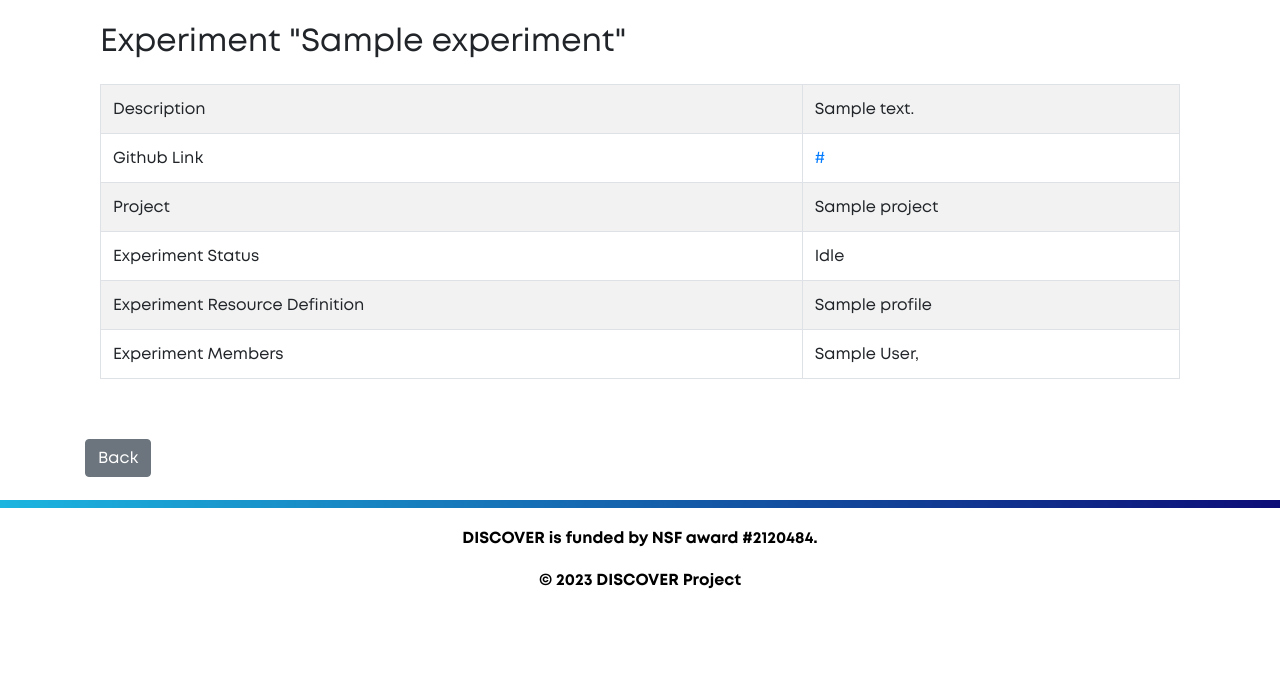
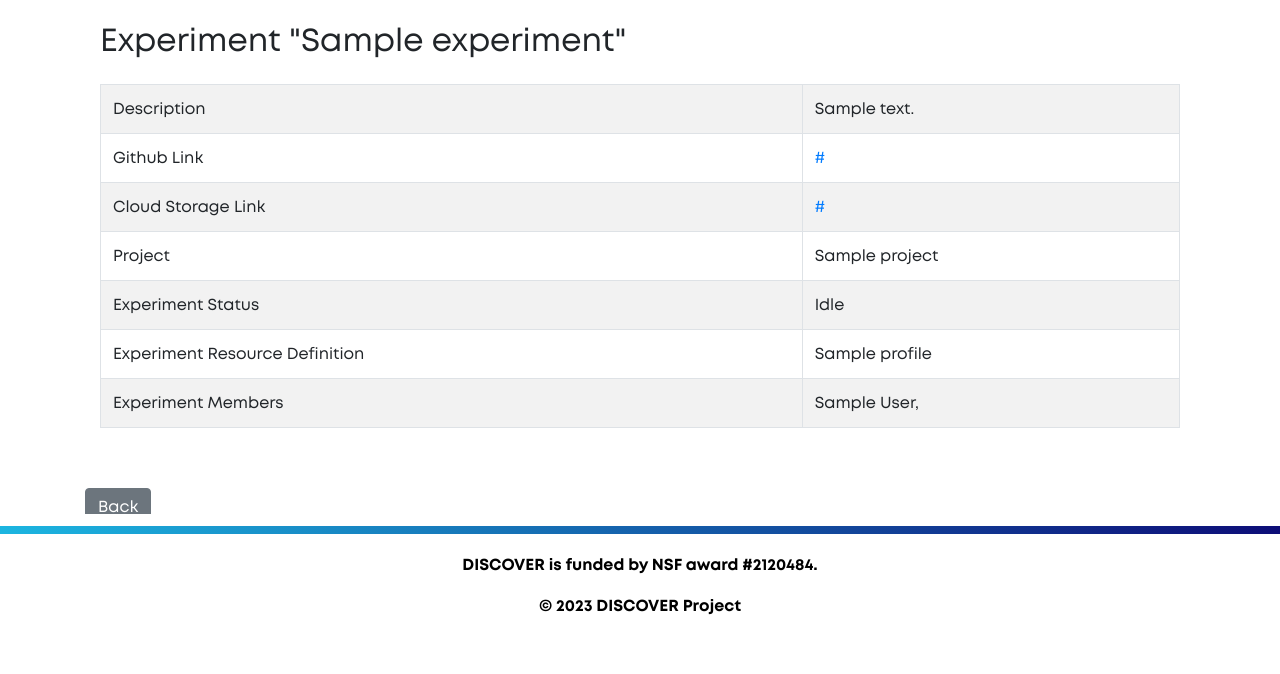
Before and after one commit to DiscoverCCRI/portal_v1, a Django app: page /projects/00000000-0000-0000-0000-000000000001/initiate in a window 1280 px wide. Shown: the part 152-826 px from the top of the page. Before the commit the page ends 741 px from the top, so only its background shows below. Run offline with Django 3.2, Linux system fonts and the light colour scheme; a user stored in the database is signed in; tables that the repository leaves empty hold one stand-in row (values such as "Sample post"); parts of the project's set-up code (start-up, migrations or seed data) failed here and were passed over; some libraries are stand-ins or nearby versions.

Commit message:
Github and cloud storage links

```diff
--- a/experiments/experiments.py
+++ b/experiments/experiments.py
@@ -35,6 +35,7 @@ def create_new_experiment(request, form, project_id):
     # request.session['experiment_uuid'] = experiment.uuid
     experiment.name = form.data.getlist('name')[0]
     experiment.github_link = form.data.getlist('github_link')[0]
+    experiment.cloudstorage_link = form.data.getlist('cloudstorage_link')[0]
     try:
         experiment.description = form.data.getlist('description')[0]
         profile = Profile.objects.get(id=int(form.data.getlist('profile')[0]))
--- a/experiments/models.py
+++ b/experiments/models.py
@@ -95,6 +95,7 @@ class Experiment(models.Model):
     uuid = models.UUIDField(primary_key=False, default=uuid.uuid4, editable=False)
     name = models.CharField(max_length=255)
     github_link = models.CharField( max_length=255, blank=False, null=False, default="" )
+    cloudstorage_link = models.CharField( max_length=255, blank=False, null=False, default="" )
     description = models.TextField()
     experimenter = models.ManyToManyField(
         AerpawUser, related_name='experiment_of_experimenter'
@@ -124,8 +125,6 @@ class Experiment(models.Model):
     is_snapshotted = models.BooleanField(default=False, blank=True, null=True)
 
     state = FSMIntegerField(default=0, blank=True, null=True, choices=STATE_CHOICES)
-
-    cloud_link = models.URLField(max_length=200)
 
     @transition(field=state, source=STATE_IDLE, target=STATE_PROVISIONING)
     def provision(self):
--- a/templates/experiments/experiment_delete.html
+++ b/templates/experiments/experiment_delete.html
@@ -18,6 +18,10 @@
                     <tr>
                         <td>Github Link</td>
                         <td><a href="{{experiment.github_link}}">{{ experiment.github_link }}</a></td>
+                    </tr>
+                    <tr>
+                        <td>Cloud Storage Link</td>
+                        <td><a href="{{experiment.cloudstorage_link}}">{{ experiment.cloudstorage_link }}</a></td>
                     </tr>
                     <tr>
                         <td>Project</td>
--- a/templates/experiments/experiment_initiate.html
+++ b/templates/experiments/experiment_initiate.html
@@ -18,6 +18,10 @@
                 <tr>
                     <td>Github Link</td>
                     <td><a href="{{experiment.github_link}}">{{ experiment.github_link }}</a></td>
+                </tr>
+                <tr>
+                    <td>Cloud Storage Link</td>
+                    <td><a href="{{experiment.cloudstorage_link}}">{{ experiment.cloudstorage_link }}</a></td>
                 </tr>
                 <tr>
                     <td>Project</td>
--- a/templates/experiments/experiments.html
+++ b/templates/experiments/experiments.html
@@ -16,6 +16,7 @@
                     <th>Name</th>
                     <th>Description</th>
                     <th>Github Link</th>
+                    <th>Cloud Storage Link</th>
                     <th>Project</th>
                     <th>Created By</th>
                     <th>Created Date</th>
@@ -30,6 +31,7 @@
                         </td>
                         <td>{{ experiment.description }}</td>
                         <td><a href="{{experiment.github_link}}">{{ experiment.github_link }}</a></td>
+                        <td><a href="{{experiment.cloudstorage_link}}">{{ experiment.cloudstorage_link }}</a></td>
                         <td>{{ experiment.project }}</td>
                         <td>{{ experiment.created_by }}</td>
                         <td>{{ experiment.created_date }}</td>
```
Also changed, not shown: experiments/forms.py (+5 -2 lines), templates/experiments/experiment_detail.html (+8 -4 lines).
